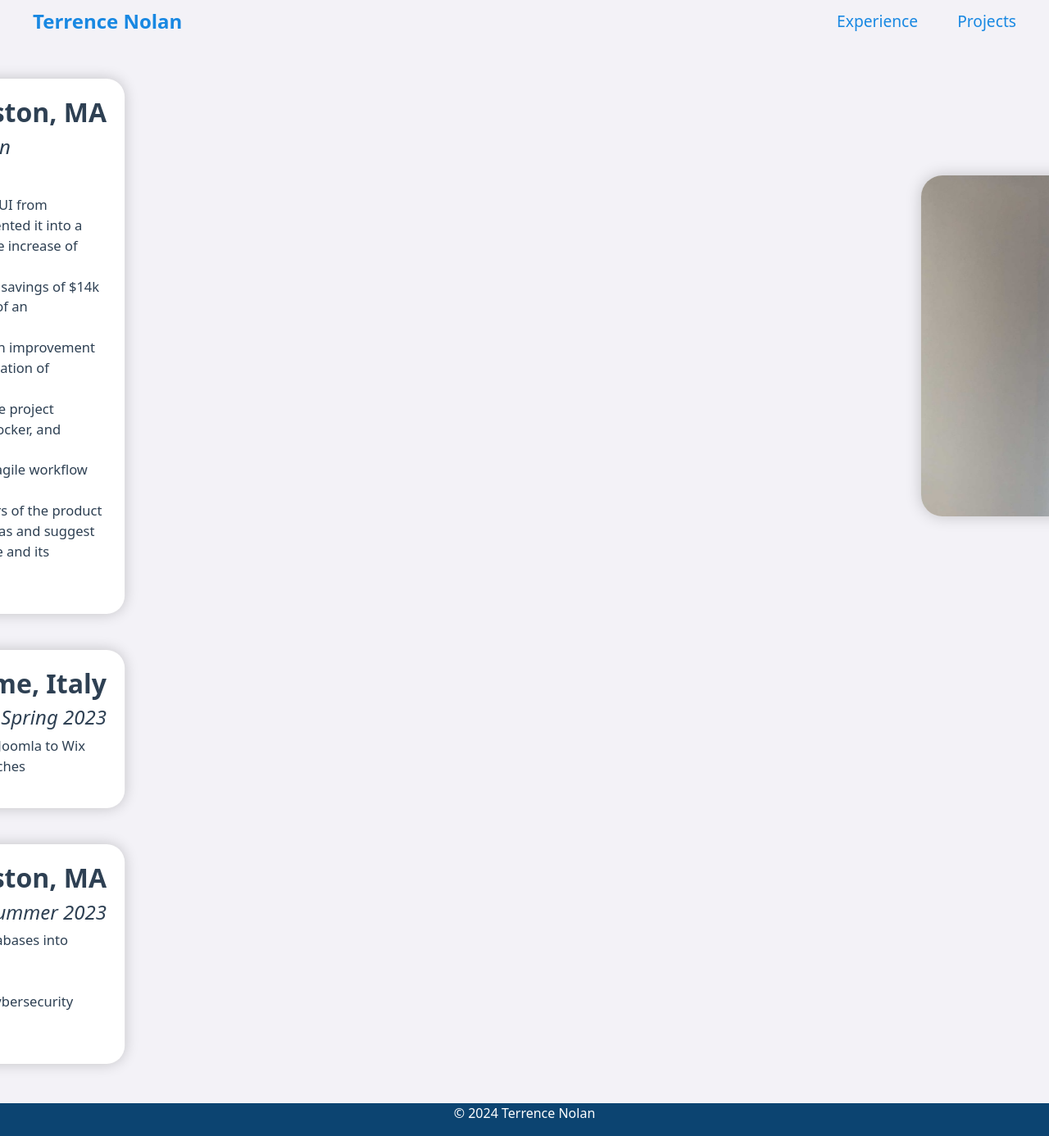
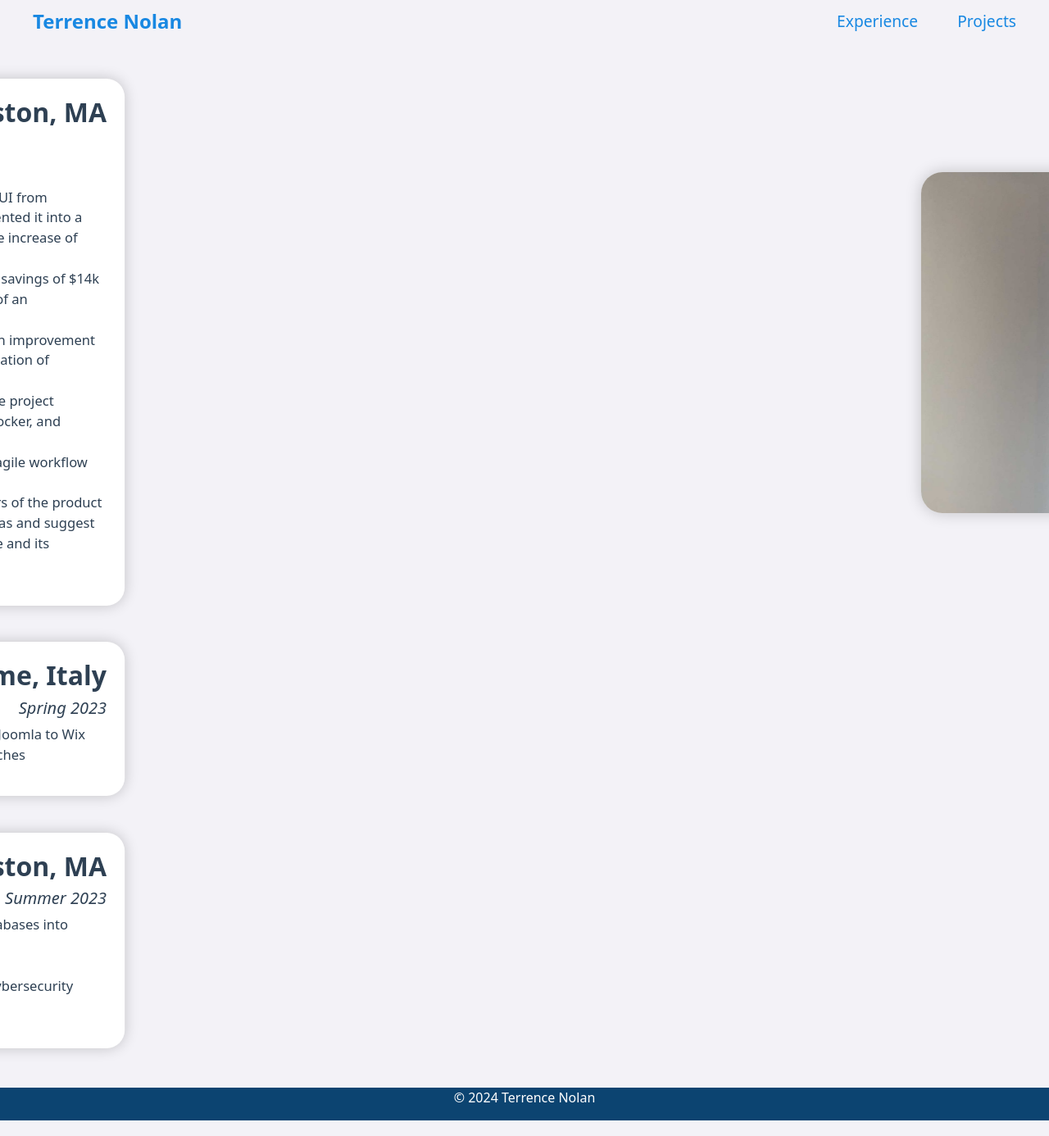
Before and after one commit to terrence-nolan/terrence-nolan, a React (Create React App) app: page /experience in a window 1280 px wide. Shown: the whole page at 82% size. Built offline with nearby package versions, Linux system fonts and the light colour scheme.

Commit message:
random exp page stuff

```diff
--- a/src/pages/ExperiencePage/ExperiencePage.js
+++ b/src/pages/ExperiencePage/ExperiencePage.js
@@ -17,9 +17,9 @@ const ExperiencePage = () => {
                         <h2 className={styles.rightText}><b>Boston, MA</b></h2>
                     </div>
                     <div className={styles.cardTop}>
-                        <h4 className={styles.leftText}><i>Software Engineering Intern</i></h4>
+                        <h5 className={styles.leftText}><i>Software Engineering Intern</i></h5>
                         <div className={styles.flexSpacer} />
-                        <h4 className={styles.rightText}><i>Summer 2023</i></h4>
+                        <h5 className={styles.rightText}><i>Summer 2023</i></h5>
                     </div>
                     <ul className={styles.list}>
                         <li>Extracted the My Pet Health page UI from microsite framework and implemented it into a SPA which resulted in performance increase of 160% in Google Lighthouse</li>
@@ -39,9 +39,9 @@ const ExperiencePage = () => {
                     <h2 className={styles.rightText}><b>Rome, Italy</b></h2>
                 </div>
                 <div className={styles.cardTop}>
-                    <h4 className={styles.leftText}><i>Software Development Intern</i></h4>
+                    <h5 className={styles.leftText}><i>Software Development Intern</i></h5>
                     <div className={styles.flexSpacer} />
-                    <h4 className={styles.rightText}><i>Spring 2023</i></h4>
+                    <h5 className={styles.rightText}><i>Spring 2023</i></h5>
                 </div>
                 <ul className={styles.list}>
                     <li>Redesigned the appearance of the Institute of Augustine Spirituality website and transferred it from Joomla to Wix</li>
@@ -55,9 +55,9 @@ const ExperiencePage = () => {
                     <h2 className={styles.rightText}><b>Boston, MA</b></h2>
                 </div>
                 <div className={styles.cardTop}>
-                    <h4 className={styles.leftText}><i>Technical Assistant Intern</i></h4>
+                    <h5 className={styles.leftText}><i>Technical Assistant Intern</i></h5>
                     <div className={styles.flexSpacer} />
-                    <h4 className={styles.rightText}><i>Summer 2023</i></h4>
+                    <h5 className={styles.rightText}><i>Summer 2023</i></h5>
                 </div>
                 <ul className={styles.list}>
                     <li>Constructed a SnapLogic pipeline to transfer 100% of non-empty tables in the company's Oracle Databases into Snowflake Cloud Databases</li>
--- a/src/pages/ExperiencePage/ExperiencePage.module.css
+++ b/src/pages/ExperiencePage/ExperiencePage.module.css
@@ -64,6 +64,11 @@
         /*flex: 0 0 auto;*/
         /*max-height: 16em;*/
         /*min-width: 12em;*/
+    }
+
+    .flexSpacer {
+        flex: 1;
+        min-width: 2em;
     }
 }
 
@@ -132,6 +137,11 @@
         max-height: 16em;
         min-width: 12em;
     }
+
+    .flexSpacer {
+        flex: 1;
+        min-width: 2em;
+    }
 }
 
 @media (min-width: 1085px) {
@@ -149,8 +159,9 @@
     .cardsDiv {
         display: flex;
         flex-direction: row;
-        justify-content: space-around;
-        flex-wrap: wrap-reverse;
+        align-items: flex-end;
+        justify-content: center;
+        align-content: flex-end;
     }
 
     .card {
@@ -164,7 +175,7 @@
         margin: 1em;
         padding: 1em;
         overflow: auto;
-        min-width: 20em;
+        /*width: 100%;*/
         color: #2E4053;
         font-size: 0.85em;
         animation: cardSlideIn 1s ease-out;
@@ -194,8 +205,10 @@
     }
 
     .flexSpacer {
+        @media (min-width: 768px) {
             flex: 1;
             min-width: 2em;
+        }
     }
 
     .list {
```
Lines whose indentation alone changed are shown as unchanged.
